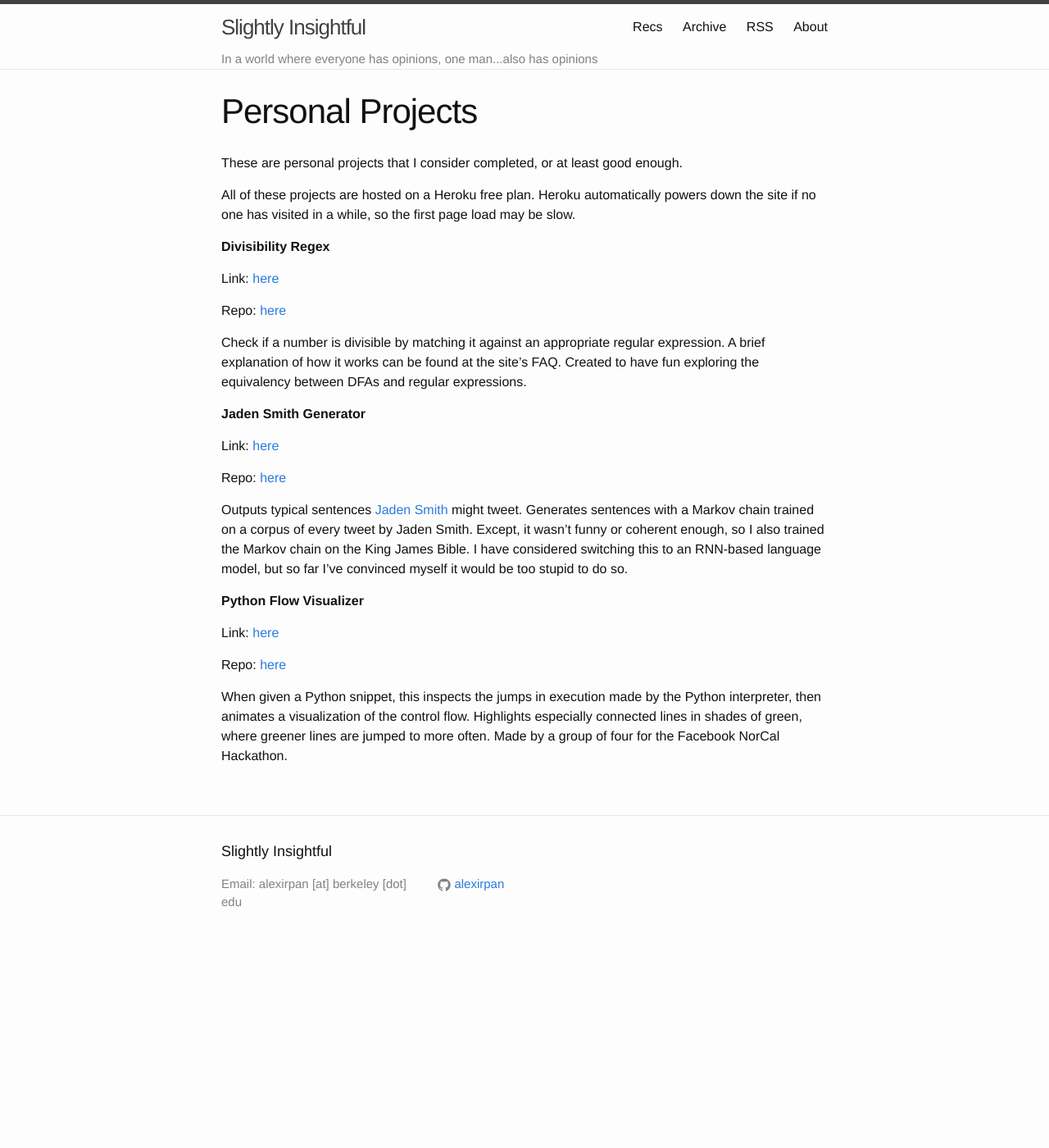
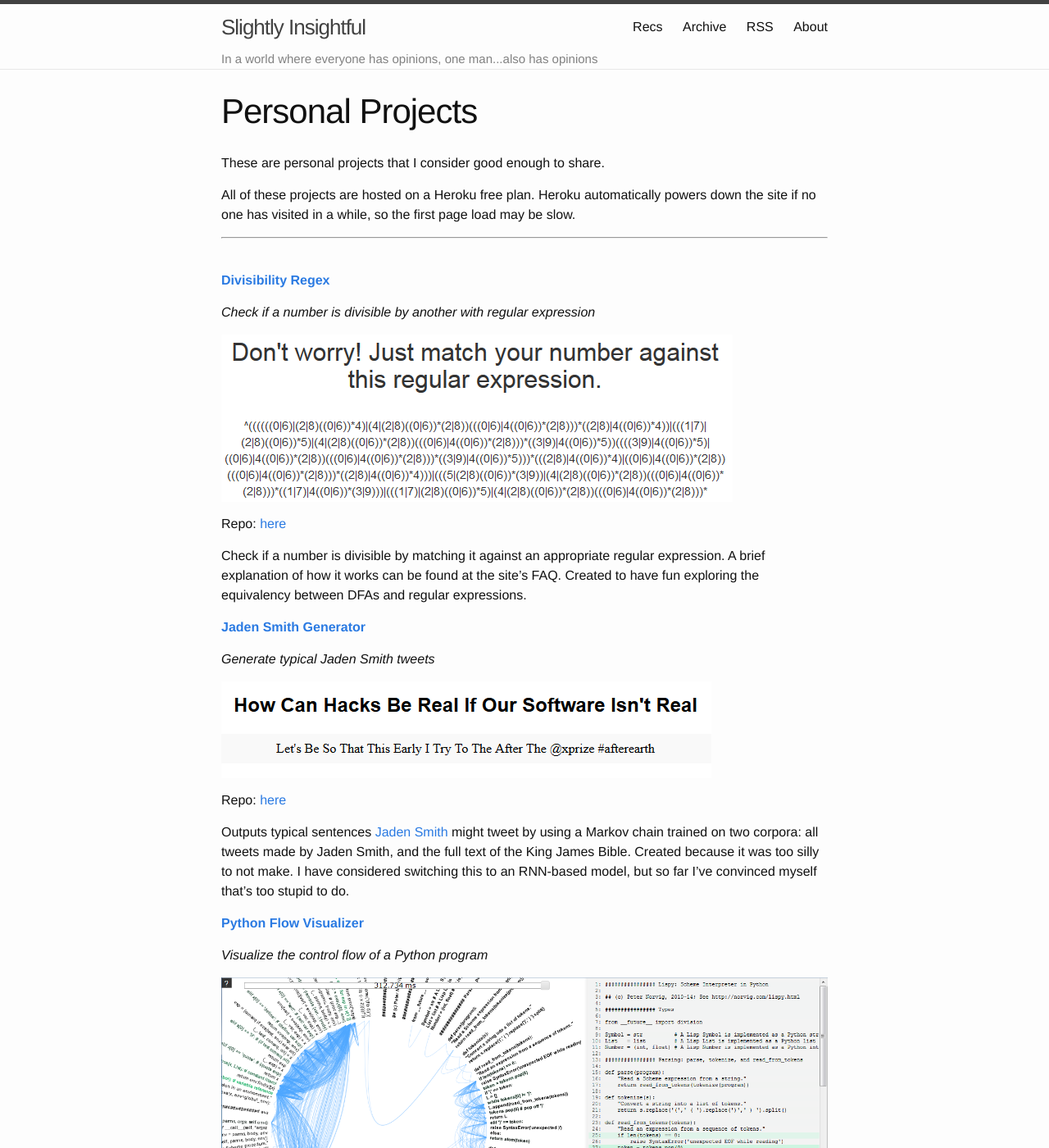
Before and after one commit to alexirpan/alexirpan.github.io, a Jekyll site: the page built from projects.markdown, in a window 1280 px wide and 1400 px high. Shown: the whole window at 82% size. Built offline with Jekyll 4.4.1, drawn with Linux system fonts in a browser that asks for light colours; some of the changed text lies outside the part shown.

Commit message:
Adding pictures and revising descriptions

```diff
--- a/projects.markdown
+++ b/projects.markdown
@@ -4,17 +4,21 @@
 permalink: /projects/
 ---
 
-These are personal projects that I consider completed, or at least good
-enough.
+These are personal projects that I consider good enough to share.
 
 All of these projects are hosted on a Heroku free plan. Heroku
 automatically powers down the site if no one has visited in a while,
 so the first page load may be slow.
 
+-----------------------
+<br>
 
-**Divisibility Regex**
 
-Link: [here](http://divisibilityregex.herokuapp.com/)
+[**Divisibility Regex**](http://divisibilityregex.herokuapp.com/)
+
+*Check if a number is divisible by another with regular expression*
+
+![Screenshot of a big regex](/public/project-pics/divisibility.png)
 
 Repo: [here](https://github.com/alexirpan/divisibility-regex)
 
@@ -24,29 +28,34 @@
 regular expressions.
 
 
-**Jaden Smith Generator**
+[**Jaden Smith Generator**](http://jaden-generator.herokuapp.com/)
 
-Link: [here](http://jaden-generator.herokuapp.com/)
+*Generate typical Jaden Smith tweets*
+
+![A typical Jaden Smith tweet](/public/project-pics/jaden.png)
 
 Repo: [here](https://github.com/alexirpan/Jaden-Smith-Generator)
 
 Outputs typical sentences [Jaden Smith](https://twitter.com/officialjaden)
-might tweet. Generates sentences with a Markov chain trained on
-a corpus of every tweet by Jaden Smith. Except,
-it wasn't funny or coherent enough, so I also trained the Markov chain
-on the King James Bible. I have considered switching this to an
-RNN-based language model, but so far I've convinced myself it would
-be too stupid to do so.
+might tweet by using a Markov chain trained on two corpora:
+all tweets made by Jaden Smith, and the full text of the King
+James Bible. Created because it was too silly to not make.
+I have considered switching this to an RNN-based model, but
+so far I've convinced myself that's too stupid to do.
 
 
-**Python Flow Visualizer**
+[**Python Flow Visualizer**](http://python-flow-visualizer.herokuapp.com/)
 
-Link: [here](http://python-flow-visualizer.herokuapp.com/)
+*Visualize the control flow of a Python program*
+
+![Visualized control flow for memoized Fibonacci](/public/project-pics/python.png)
 
 Repo: [here](https://github.com/alexirpan/python-visualizer)
 
-When given a Python snippet, this inspects the jumps in execution made by the
-Python interpreter, then animates a visualization of the control flow.
-Highlights especially connected lines in shades of green, where greener
-lines are jumped to more often. Made by a group of four for the
-Facebook NorCal Hackathon.
+(Note: will render poorly on a small screen.)
+
+Runs a given Python snippet and animates the jumps in control flow.
+The linked picture is a visualization of [Peter Norvig's Scheme interpreter](http://norvig.com/lispy.html)
+evaluating tree recursive Fibonacci. Identifies lines that are jumped to
+often, and makes a note on lines that fail a Python lint check.
+Made for the Facebook NorCal Hackathon; I was part of a group of four.
```
Also changed, not shown: public/project-pics/divisibility.png (added), public/project-pics/jaden.png (added), public/project-pics/python.png (added).
